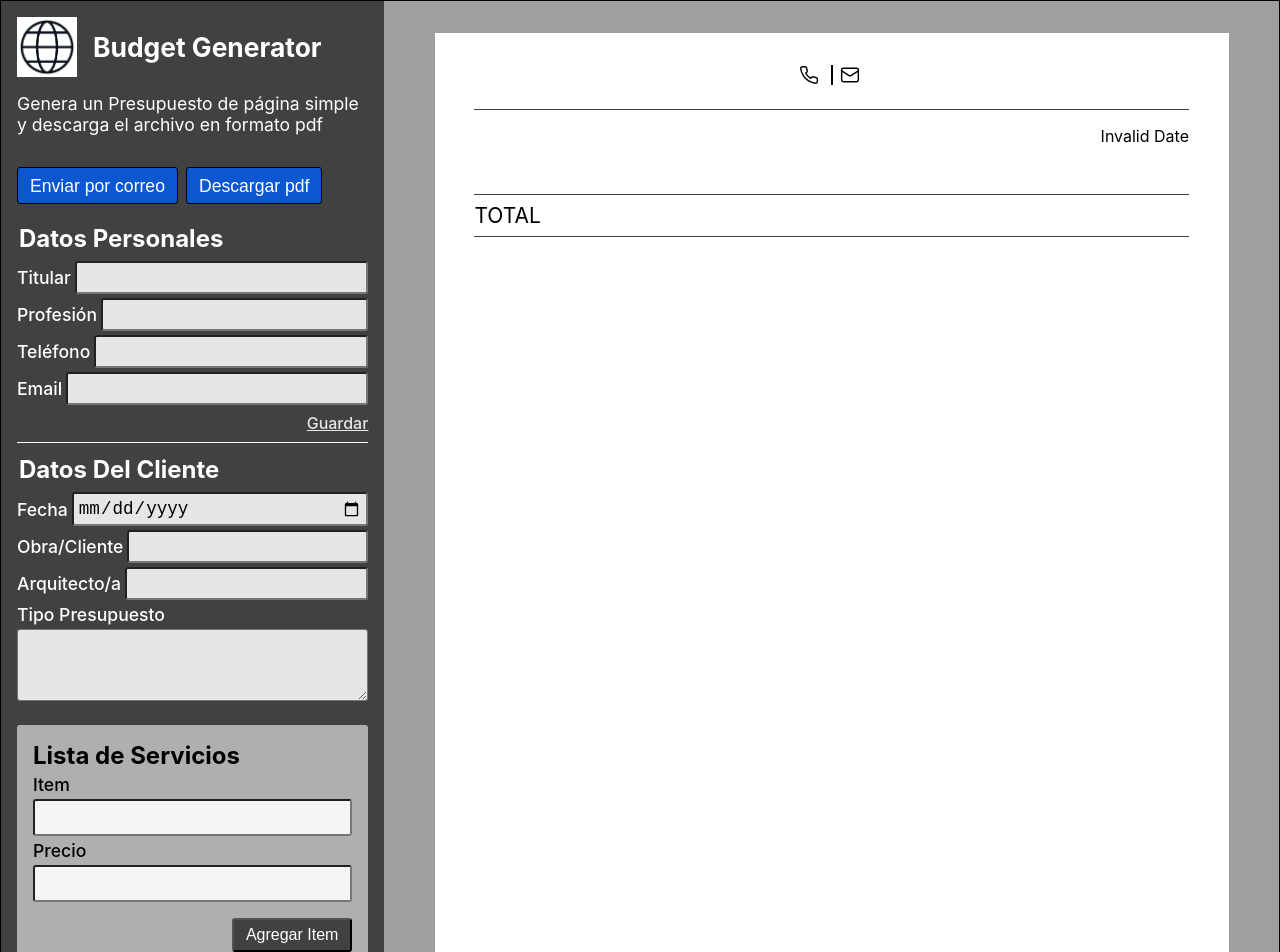
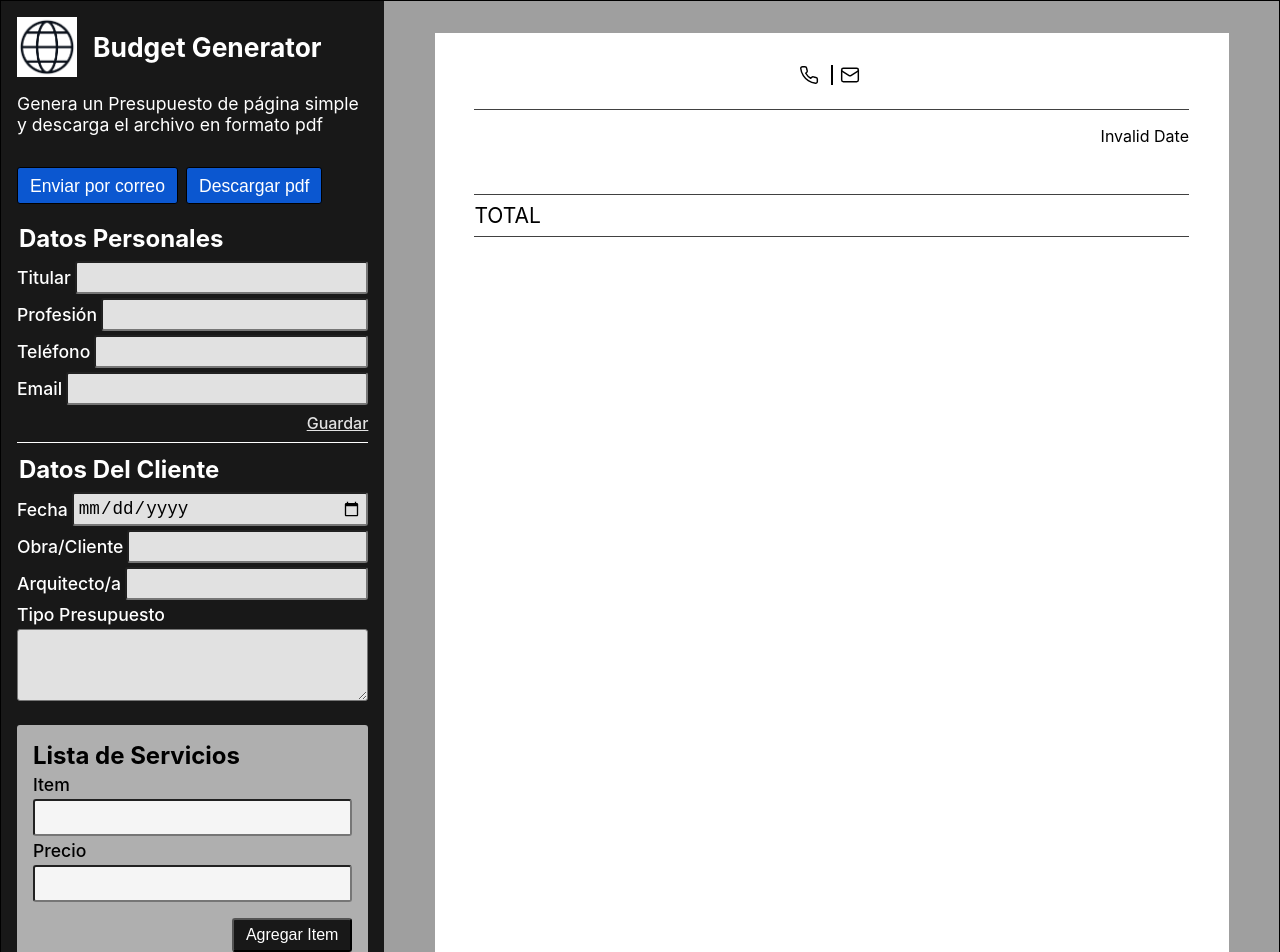
Before and after one commit to githubfacu/budgetGenerator, a React (Vite) app in the folder budgetGeneratorApp/: page / in a window 1280 px wide. Shown: the top 952 px of the page. Built offline with nearby package versions, Linux system fonts and the light colour scheme.

Commit message:
var --bg

```diff
--- a/budgetGeneratorApp/src/styles/index.css
+++ b/budgetGeneratorApp/src/styles/index.css
@@ -2,6 +2,7 @@
   font-family: Inter, system-ui, Avenir, Helvetica, Arial, sans-serif;
   color: black;
   background-color: rgba(255, 255, 255, 0.87);
+  --bgColorSecondary: rgb(24,24,24);
 }
 
 body {
@@ -75,7 +76,7 @@ main {
   align-items: center;
   justify-content: center;
   box-sizing: border-box;
-  background-color: rgb(65, 65, 65);
+  background-color: var(--bgColorSecondary);
   color: white;
   font-size: 1.1rem;
   padding: 1rem;
--- a/budgetGeneratorApp/src/styles/itemsForm.module.css
+++ b/budgetGeneratorApp/src/styles/itemsForm.module.css
@@ -40,13 +40,13 @@
     padding: 6px 12px;
     border-radius: 3px;
     margin-top: 12px;
-    background-color: rgb(65, 65, 65);
+    background-color: var(--bgColorSecondary);
     color: white;
     transition: background-color .075s ease;
 }
 
 .itemsFormSubmitButton:hover{
-    background-color: rgb(75, 75, 75);
+    background-color: rgb(65, 65, 65);
 }
 
 .listaDeElementos{
```
